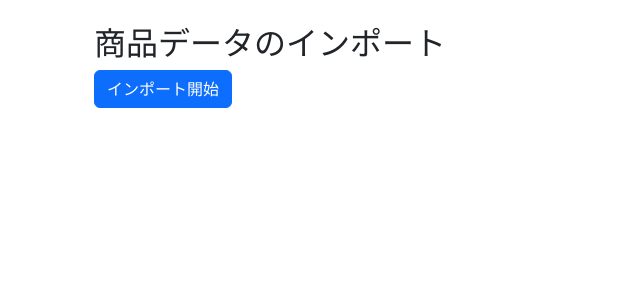
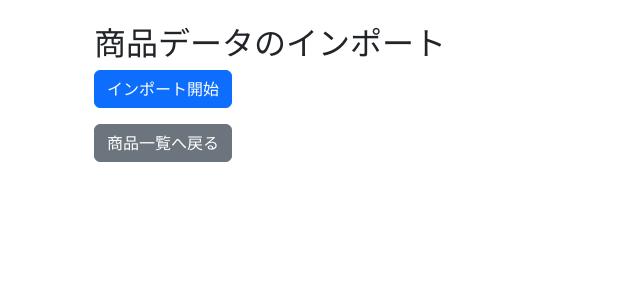
Before and after one commit to sk04237/customer_managementsystem, a Flask app: page /products/import in a window 1280 px wide. Shown: the part 56-356 px from the top of the page, without its empty margins (0-640 px from the left). Run offline with Flask 3, Linux system fonts and the light colour scheme.

Commit message:
Update import_products.html

```diff
--- a/app/templates/import_products.html
+++ b/app/templates/import_products.html
@@ -6,5 +6,6 @@
     <form method="POST">
         <button type="submit" class="btn btn-primary">インポート開始</button>
     </form>
+    <a href="{{ url_for('main.view_products') }}" class="btn btn-secondary mt-3">商品一覧へ戻る</a>
 </div>
 {% endblock %}
```
